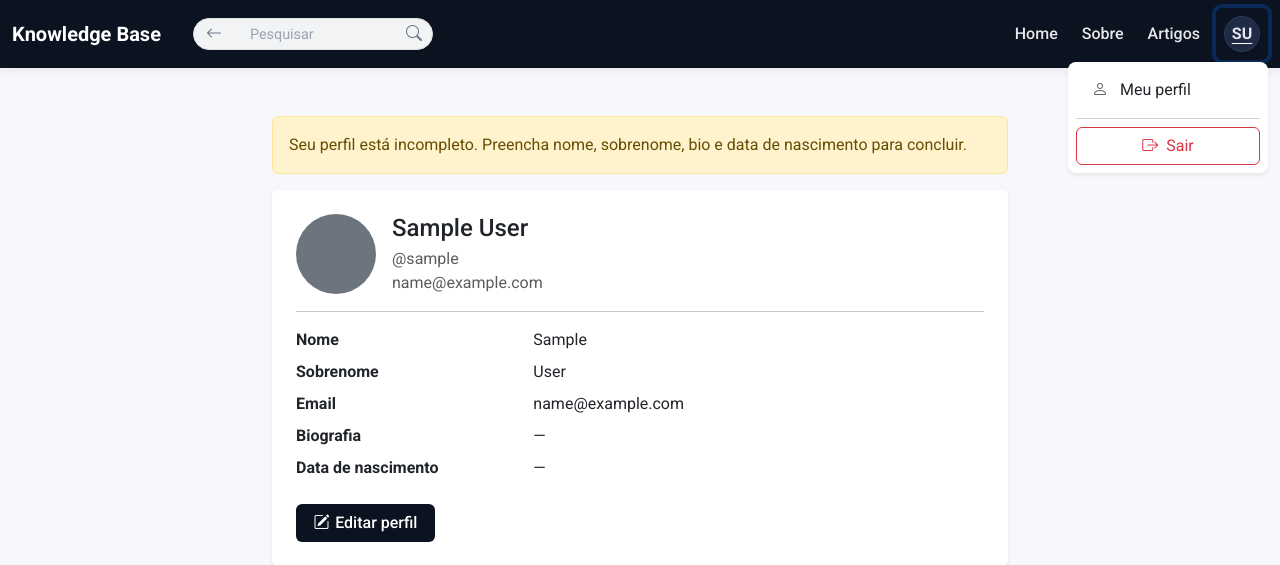
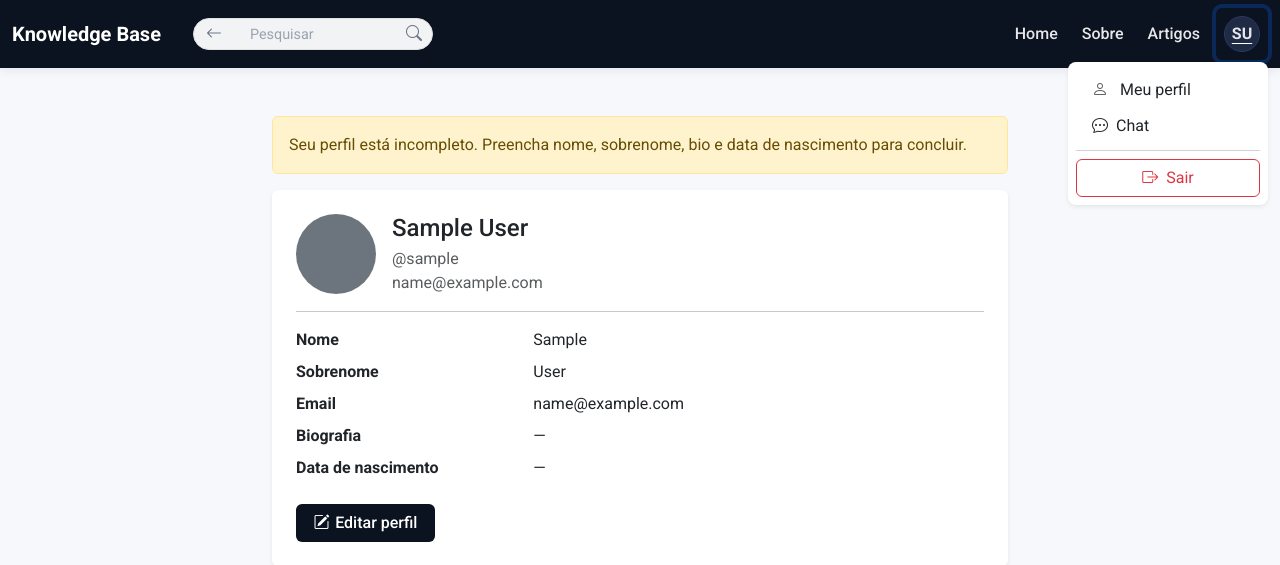
Before and after one commit to caroltors/entrega_final, a Django app: page /accounts/profile/ in a window 1280 px wide, after a click on "SU". Shown: the top 565 px of the page. Run offline with Django 5.2, Linux system fonts and the light colour scheme; the visitor is signed in with stand-in values (Sample User, id 1); data comes from the database, SQL or seed files in the repository; some libraries are stand-ins or nearby versions.

Commit message:
style(nav): add chat icon to user dropdown

```diff
--- a/knowledge/templates/knowledge/base.html
+++ b/knowledge/templates/knowledge/base.html
@@ -200,6 +200,12 @@
                   <a class="dropdown-item py-2 rounded" href="{% url 'accounts:profile' %}">
                     <i class="bi bi-person me-2 text-muted"></i> Meu perfil
                   </a>
+                  <li>
+                    <a class="dropdown-item d-flex align-items-center gap-2" href="{% url 'messenger:chat_list' %}">
+                      <i class="bi bi-chat-dots"></i>
+                      <span>Chat</span>
+                    </a>
+                  </li>
                 </li>
                 <li><hr class="dropdown-divider"></li>
                 <li>
```
